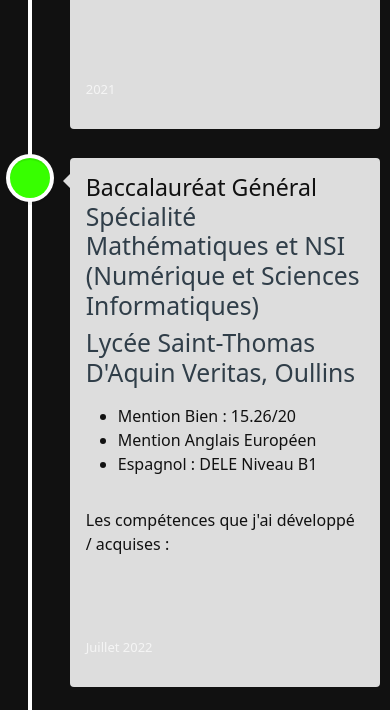
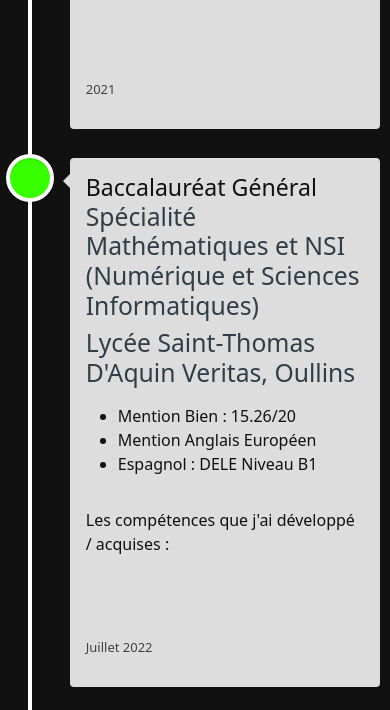
Before and after one commit to Jokanami/React_portfolio, a React (Vite) app in the folder portfolio/: page /projects in a window 390 px wide. Shown: the part 804-1514 px from the top of the page. Built offline with nearby package versions, Linux system fonts and the light colour scheme; some icons are missing.

Commit message:
adaptation_couleur_police
Changement de la couleur de la date en fonction de la largeur de l'écran

```diff
--- a/portfolio/src/ProjectsPage/ProjectsPage.css
+++ b/portfolio/src/ProjectsPage/ProjectsPage.css
@@ -7,4 +7,8 @@
 
 .white-date{
     color: #ffffff;
+    @media (max-width: 1170px) {
+    color: #000000
+
+    }
 }
```
